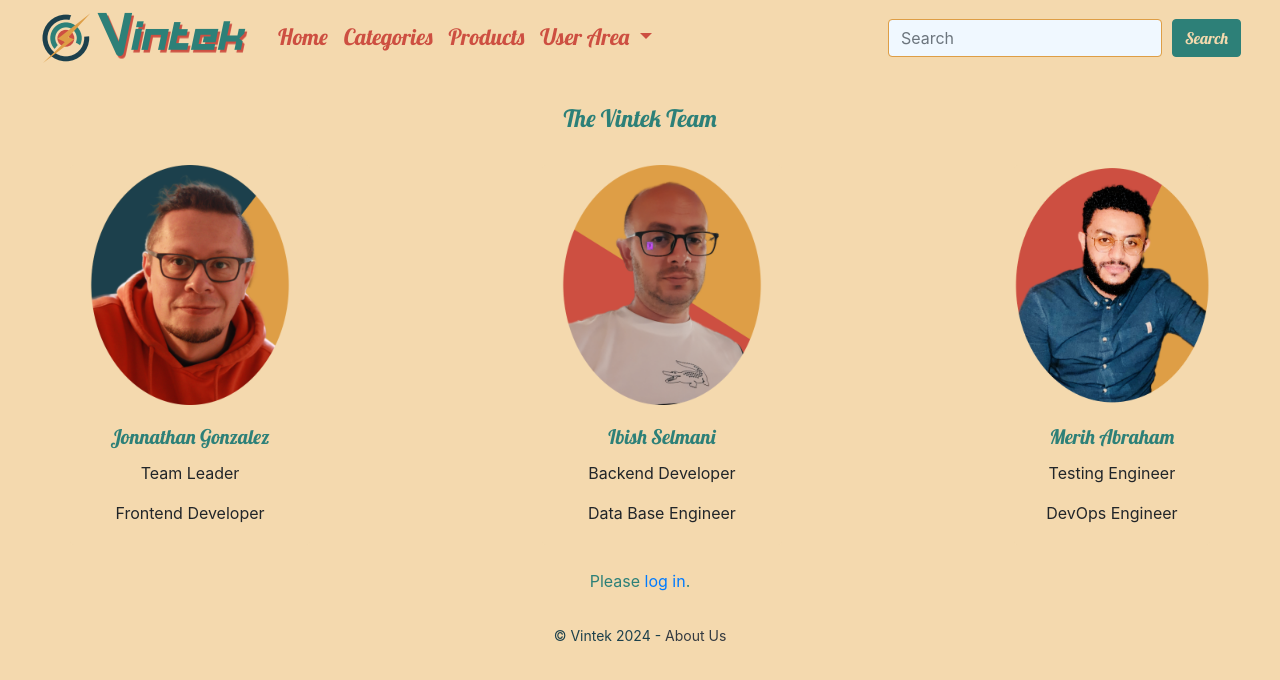
After one commit to Final-Project-04/VintekFrontend, a Django app: page /about/ in a window 1280 px wide. The commit adds this page. Shown: the top 680 px of the page. Run offline with Django 4.2, Linux system fonts and the light colour scheme; some libraries are stand-ins or nearby versions; some web fonts are replaced.

Commit message:
about added

```diff
--- /dev/null
+++ b/main_ui/templates/about.html
@@ -0,0 +1,51 @@
+{% extends "base.html" %} {% load static %}{% load bootstrap4 %} {% bootstrap_css %} {% block content %}
+
+<div class="container">
+    <div class="row my-4 ">
+        <div class="col-12"><h4 class="text-center" style="font-family: 'Lobster', cursive; color: #2D8078;">The Vintek Team</h4></div></div>
+    <div class="row d-flex justify-content-between">
+        <div class="col3">
+            <div class="card" style="background-color: #f4d9ae; border: none;">
+                <div class="card-img">
+                    <img src="{% static 'about/Jonnathan.png' %}" alt="Jonnathan Gonzalez" class="img-fluid-sm" style="height: 15rem;">
+                </div>
+                <div class="card-body">
+                    <h5 class="card-title text-center" style="font-family: 'Lobster', cursive; color: #2D8078;">Jonnathan Gonzalez</h5>
+                    <p class="card-text text-center">Team Leader</p>
+                    <p class="card-text text-center">Frontend Developer</p>
+                </div>
+
+            </div>
+        </div>
+
+        <div class="col3">
+            <div class="card" style="background-color: #f4d9ae; border: none;">
+                <div class="card-img">
+                    <img src="{% static 'about/Ibish.png' %}" alt="Ibish Selmani" class="img-fluid-sm" style="height: 15rem;">
+                </div>
+                <div class="card-body">
+                    <h5 class="card-title text-center" style="font-family: 'Lobster', cursive; color: #2D8078;">Ibish Selmani</h5>
+                    <p class="card-text text-center">Backend Developer</p>
+                    <p class="card-text text-center">Data Base Engineer</p>
+                </div>
+
+            </div>
+        </div>
+
+        <div class="col3">
+            <div class="card" style="background-color: #f4d9ae; border: none;">
+                <div class="card-img">
+                    <img src="{% static 'about/Abraham2.png' %}" alt="Merih Abraham" class="img-fluid-sm" style="height: 15rem;">
+                </div>
+                <div class="card-body">
+                    <h5 class="card-title text-center" style="font-family: 'Lobster', cursive; color: #2D8078;">Merih Abraham</h5>
+                    <p class="card-text text-center">Testing Engineer</p>
+                    <p class="card-text text-center">DevOps Engineer</p>
+                </div>
+
+            </div>
+        </div>
+    </div>
+</div>
+
+{% endblock %}
--- a/main_ui/templates/base.html
+++ b/main_ui/templates/base.html
@@ -75,7 +75,7 @@
         <div class="row" style="background-color: #f4d9ae">
           <div class="col text-center">
             <p style="font-size: 14px; margin-bottom: 5px; color: #1c404c">
-              © Vintek 2024
+              © Vintek 2024 - <a class="text-dark text-decoration-none" href="{% url 'about' %}">About Us</a>
             </p>
           </div>
         </div>
--- a/main_ui/urls.py
+++ b/main_ui/urls.py
@@ -16,12 +16,14 @@
     UserMessagesView,
     ReplyCreateView,
     DeleteConversationView,
+    About,
 
 
 )
 
 urlpatterns = [
     path('', Home.as_view(), name='home'),
+    path('about/', About.as_view(), name='about'),
 
     path('categories/', Categories.as_view(), name='categories'),
 
--- a/main_ui/views.py
+++ b/main_ui/views.py
@@ -194,7 +194,7 @@
                 'user': str(user_id)
             }
         )
-        print (data)
+
 
         # Define the headers for the API request
         headers = {'Authorization': f'Token {token}', 'Content-Type': data.content_type}
@@ -638,3 +638,9 @@
             messages.error(request, 'Failed to delete conversation')
         # Redirect to the 'user_messages' view.
         return redirect('user_messages')
+
+# -----------------About-------------------------------------------------------------------------------------------------------------------------------
+
+class About(TemplateView):
+    # Define the template name for this view
+    template_name = 'about.html'
```
Also changed, not shown: static/about/Abraham2.png (added), static/about/Ibish.png (added), static/about/Jonnathan.png (added).
